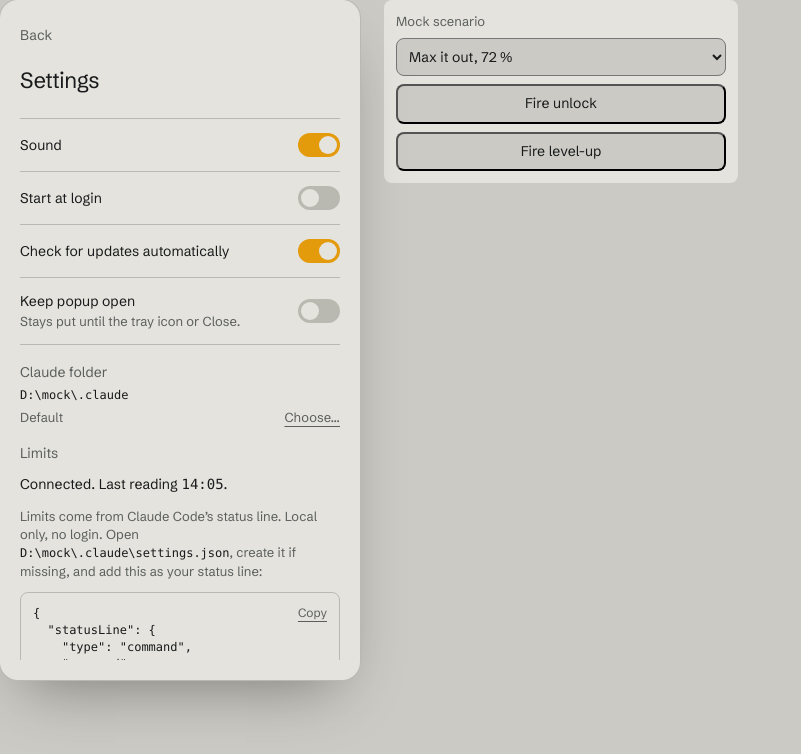
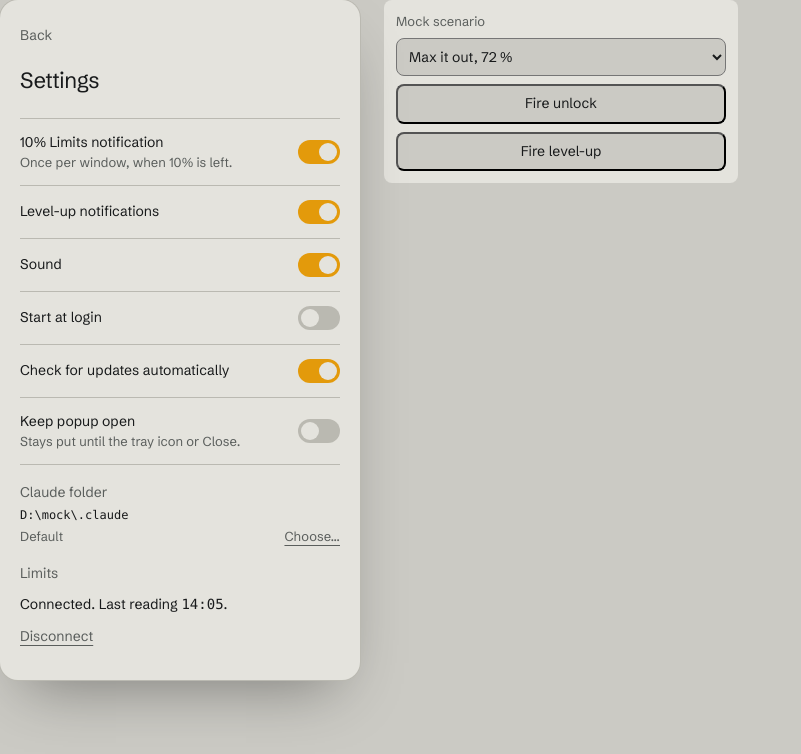
Before and after one commit to mango420/tokenmonk, a React (Vite) app: page / in a window 1280 px wide. Both pictures are taken after a click on the button "Settings". Shown: the top 754 px of the page, without its empty margins (0-801 px from the left). Built offline with nearby package versions, Linux system fonts and the light colour scheme; a web font is replaced by a local one.

Commit message:
TKM-307: (feat) Limits connect/disconnect row, notification toggles, drop snippet and mode-row styles

```diff
--- a/src/features/settings/LimitData.tsx
+++ b/src/features/settings/LimitData.tsx
@@ -1,187 +1,126 @@
-import { forwardRef, useCallback, useEffect, useRef, useState } from "react";
+import { forwardRef, useCallback, useEffect, useState } from "react";
 import type { AppActions } from "../../lib/appData";
-import { describeError } from "../../lib/backend";
-import type { LimitSetup, LimitsView, Platform, StatuslineFileInfo } from "../../lib/contracts";
-import { formatClock, formatDayTime } from "../../lib/format";
+import { describeError, useBackendEvent } from "../../lib/backend";
+import { Events, type LimitsConnection, type LimitsView } from "../../lib/contracts";
+import { formatClock } from "../../lib/format";
 import { TextLink } from "../../components/TextLink";
-import { SnippetCard } from "./SnippetCard";
 
 interface LimitDataProps {
   limits: LimitsView;
-  platform: Platform;
-  /** Effective Claude folder; `null` while unknown. */
-  folderPath: string | null;
-  loadLimitSetup: AppActions["loadLimitSetup"];
+  loadLimitsConnection: AppActions["loadLimitsConnection"];
+  connectLimits: AppActions["connectLimits"];
+  disconnectLimits: AppActions["disconnectLimits"];
 }
 
-/** `settings.json` inside the effective Claude folder (home-relative fallback while unknown). */
-function settingsFilePath(folder: string | null, windows: boolean): string {
-  if (folder === null || folder === "") {
-    return windows ? "%USERPROFILE%\\.claude\\settings.json" : "~/.claude/settings.json";
-  }
-  const sep = windows ? "\\" : "/";
-  return `${folder.replace(/[\\/]+$/, "")}${sep}settings.json`;
-}
+type Link = { state: "loading" } | { state: "failed" } | { state: "ready"; connection: LimitsConnection };
 
-type Setup = { state: "loading" } | { state: "failed" } | { state: "ready"; setup: LimitSetup };
+const BLOCKED_TEXT: Record<NonNullable<LimitsConnection["problem"]>, string> = {
+  noClaudeFolder: "Can’t connect: the Claude folder isn’t there. Pick it above.",
+  settingsUnreadable: "Can’t connect: Claude Code’s settings.json can’t be read.",
+  settingsInvalid: "Can’t connect: settings.json isn’t valid JSON. Fix it, then try again.",
+};
 
-function StatusLine({ limits, received }: { limits: LimitsView; received: boolean }) {
-  if (limits.status !== "unavailable") {
-    return (
-      <p className="limit-data__status">
-        {limits.fetchedAt === null ? (
-          "Connected."
-        ) : (
-          <>
-            Connected. Last reading{" "}
-            <span className="live-number">{formatClock(limits.fetchedAt)}</span>.
-          </>
-        )}
-      </p>
-    );
-  }
-  const text =
-    limits.reason === "noSource" || limits.reason === null
-      ? received
-        ? "Set up. No current limits."
-        : "Not set up yet."
-      : "Can’t read the limit file. Next reply fixes it.";
-  return <p className="limit-data__status">{text}</p>;
-}
-
-function CheckLine({ file, onCheck }: { file: StatuslineFileInfo; onCheck: () => void }) {
-  let body;
-  if (!file.exists) {
-    body = "Nothing from the status line yet. Paste the block below, then send Claude Code one message.";
-  } else if (file.receivedAt !== null) {
-    body = (
-      <>
-        <span className="live-number">{formatDayTime(file.receivedAt)}</span> · last status line. No current
-        window in it: the next reply brings one on Pro or Max.
-      </>
-    );
-  } else if (file.modifiedAt !== null) {
-    body = (
-      <>
-        <span className="live-number">{formatDayTime(file.modifiedAt)}</span> · something arrived, but it can’t
-        be read. Send another message; if it sticks, update Tokenmonk.
-      </>
-    );
-  } else {
-    body = "Something arrived, but it can’t be read. Send another message; if it sticks, update Tokenmonk.";
-  }
+function readingLine(limits: LimitsView) {
+  if (limits.status === "unavailable" || limits.fetchedAt === null) return "Connected. Limits after your next reply.";
   return (
-    <p className="caption limit-data__check">
-      {body}{" "}
-      <TextLink small onClick={onCheck}>
-        Check again
-      </TextLink>
-    </p>
+    <>
+      Connected. Last reading <span className="live-number">{formatClock(limits.fetchedAt)}</span>.
+    </>
   );
 }
 
-function snippetFor(command: string): string {
-  return JSON.stringify({ statusLine: { type: "command", command } }, null, 2);
-}
-
 /**
- * Settings, "Limits": the status-line snippet to paste into Claude Code's
- * settings. Tokenmonk never edits those settings itself.
+ * Settings, "Limits": one-click Connect or Disconnect of Claude Code's status
+ * line (the app writes `settings.json` itself, with a backup).
  */
 export const LimitData = forwardRef<HTMLElement, LimitDataProps>(function LimitData(
-  { limits, platform, folderPath, loadLimitSetup },
+  { limits, loadLimitsConnection, connectLimits, disconnectLimits },
   ref,
 ) {
-  const [setup, setSetup] = useState<Setup>({ state: "loading" });
+  const [link, setLink] = useState<Link>({ state: "loading" });
+  const [busy, setBusy] = useState(false);
+  const [failed, setFailed] = useState(false);
 
-  const alive = useRef(true);
+  const load = useCallback(() => {
+    loadLimitsConnection().then(
+      (connection) => setLink({ state: "ready", connection }),
+      (error: unknown) => {
+        console.warn(`get_limits_connection failed: ${describeError(error)}`);
+        setLink({ state: "failed" });
+      },
+    );
+  }, [loadLimitsConnection]);
+  useEffect(load, [load]);
+  useBackendEvent(Events.limitsConnectionChanged, (connection) => setLink({ state: "ready", connection }));
 
-  const load = useCallback(
-    (keepOnFailure: boolean) => {
-      loadLimitSetup().then(
-        (value) => {
-          if (alive.current) setSetup({ state: "ready", setup: value });
-        },
-        (error: unknown) => {
-          console.warn(`get_limit_setup failed: ${describeError(error)}`);
-          if (alive.current && !keepOnFailure) setSetup({ state: "failed" });
-        },
-      );
-    },
-    [loadLimitSetup],
-  );
+  const run = async (action: () => Promise<LimitsConnection>) => {
+    setBusy(true);
+    setFailed(false);
+    try {
+      setLink({ state: "ready", connection: await action() });
+    } catch (error) {
+      console.warn(`limits connection change failed: ${describeError(error)}`);
+      setFailed(true);
+    } finally {
+      setBusy(false);
+    }
+  };
 
-  useEffect(() => {
-    alive.current = true;
-    load(false);
-    return () => {
-      alive.current = false;
-    };
-  }, [load]);
-
-  const command = setup.state === "ready" ? setup.setup.statuslineCommand : null;
-  // A quoted path needs the call operator in PowerShell, which Git Bash can't parse.
-  const file = setup.state === "ready" ? setup.setup.statuslineFile : null;
-  const windows = platform === "windows";
-  const powerShellAlternative = windows && command !== null && command.startsWith('"');
-  const settingsPath = settingsFilePath(folderPath, windows);
+  const connection = link.state === "ready" ? link.connection : null;
+  let status;
+  let action = null;
+  if (link.state === "loading") {
+    status = "…";
+  } else if (connection === null) {
+    status = "Couldn’t read the Limits setup. Close Settings and open it again.";
+  } else if (connection.state === "connected") {
+    status = readingLine(limits);
+    action = (
+      <TextLink small onClick={() => void run(disconnectLimits)} disabled={busy}>
+        Disconnect
+      </TextLink>
+    );
+  } else if (connection.state === "blocked") {
+    status = connection.problem === null ? "Can’t connect right now." : BLOCKED_TEXT[connection.problem];
+    action = (
+      <TextLink small onClick={load} disabled={busy}>
+        Check again
+      </TextLink>
+    );
+  } else {
+    status = "Not connected.";
+    action = (
+      <TextLink small onClick={() => void run(connectLimits)} disabled={busy}>
+        Connect
+      </TextLink>
+    );
+  }
 
   return (
     <section ref={ref} className="limit-data" aria-labelledby="settings-limit-data">
       <span id="settings-limit-data" className="label">
         Limits
       </span>
-      <StatusLine limits={limits} received={file?.receivedAt != null} />
-      {file !== null && limits.status === "unavailable" ? (
-        <CheckLine file={file} onCheck={() => load(true)} />
+      <p className="limit-data__status">{status}</p>
+      {action === null ? null : <div className="limit-data__actions">{action}</div>}
+      {connection?.state === "notConnected" ? (
+        <p className="caption">
+          Limits come from Claude Code’s status line. Connect adds it to{" "}
+          <span className="limit-data__path">{connection.settingsPath ?? "settings.json"}</span>, with a backup.
+          {connection.previousStatusLine ? " Your current status line keeps working, output unchanged." : ""}
+        </p>
+      ) : null}
+      {connection?.state === "connected" && connection.previousStatusLine ? (
+        <p className="caption">Your own status line runs on, output unchanged. Disconnect restores it.</p>
       ) : null}
       <p className="caption">
-        Limits come from Claude Code’s status line. Local only, no login. Open{" "}
-        <span className="limit-data__path">{settingsPath}</span>, create it if missing, and add this as your status line:
+        Needs a Pro or Max plan. Numbers show up after the first reply; the desktop app may not run the status line.
       </p>
-
-      {setup.state === "loading" ? null : setup.state === "failed" ? (
-        <p className="caption" role="status">
-          Couldn’t look up the setup line. Close Settings and open it again.
+      {failed ? (
+        <p className="note note--error" role="alert">
+          Couldn’t change that. Try again.
         </p>
-      ) : command === null ? (
-        <p className="caption" role="status">
-          Couldn’t find the Tokenmonk executable. Reinstall, then look again.
-        </p>
-      ) : (
-        <>
-          <SnippetCard text={snippetFor(command)} copyLabel="Copy snippet" />
-          <p className="caption">
-            File already has settings? Put <span className="limit-data__path">"statusLine"</span> at the top
-            level next to them and end the key before it with a comma. Already has a{" "}
-            <span className="limit-data__path">"statusLine"</span>? This replaces it.
-            {windows ? "" : " To keep your own script, skip this block and use the line below."}
-          </p>
-          {powerShellAlternative ? (
-            <>
-              <p className="caption">No Git Bash? Claude Code then uses PowerShell. Use this one instead:</p>
-              <SnippetCard text={snippetFor(`& ${command}`)} copyLabel="Copy PowerShell snippet" />
-            </>
-          ) : null}
-          {windows ? (
-            <p className="caption">
-              Already have a status line? Tokenmonk can’t share it on Windows yet. Swap yours for the block
-              above, or keep it and go without limits.
-            </p>
-          ) : (
-            <>
-              <p className="caption">
-                Already have a status line script? Leave{" "}
-                <span className="limit-data__path">settings.json</span> as it is. Add this line inside the
-                script, after it reads the input:
-              </p>
-              <SnippetCard text={`printf '%s' "$input" | ${command} >/dev/null`} copyLabel="Copy chain line" />
-            </>
-          )}
-        </>
-      )}
-
-      <p className="caption">Needs a Pro or Max plan. Numbers show up after the first reply. Limits come from Claude Code’s status line; sessions in the desktop app may not run it and then bring no numbers.</p>
+      ) : null}
     </section>
   );
 });
--- a/src/features/settings/SettingsView.tsx
+++ b/src/features/settings/SettingsView.tsx
@@ -4,11 +4,14 @@ import { TextLink } from "../../components/TextLink";
 import { TopRow } from "../../components/TopRow";
 import type { AppActions, AppData } from "../../lib/appData";
 import { describeError, openExternal, pickFolder } from "../../lib/backend";
-import type { ClaudeFolder, SettingsPatch, UpdateStatus } from "../../lib/contracts";
+import type { ClaudeFolder, Settings, SettingsPatch, UpdateStatus } from "../../lib/contracts";
 import { formatClock } from "../../lib/format";
 import { useEscape } from "../../lib/useEscape";
 import { ClaudeFolderRow } from "./ClaudeFolderRow";
 import { LimitData } from "./LimitData";
+
+/** A patch plus the two notification keys, until `SettingsPatch` carries them itself. */
+type SettingsChange = SettingsPatch & Pick<Settings, "notifyLimits" | "notifyLevelUps">;
 
 interface SettingsViewProps {
   data: AppData;
@@ -29,19 +32,19 @@ export function SettingsView({ data, actions, onBack, scrollToLimits = false, on
     if (scrollToLimits) limitsRef.current?.scrollIntoView({ block: "start" });
   }, [scrollToLimits]);
 
-  const [pending, setPending] = useState<SettingsPatch>({});
+  const [pending, setPending] = useState<SettingsChange>({});
   const [failed, setFailed] = useState(false);
   /** Latest call number per key; only the newest call may clear its pending value. */
-  const sequence = useRef<Partial<Record<keyof SettingsPatch, number>>>({});
+  const sequence = useRef<Partial<Record<keyof SettingsChange, number>>>({});
 
   useEscape(onBack);
 
   const shown = { ...data.settings, ...pending };
 
-  const change = async (patch: SettingsPatch) => {
+  const change = async (patch: SettingsChange) => {
     setFailed(false);
-    const keys = Object.keys(patch) as (keyof SettingsPatch)[];
-    const ticket: Partial<Record<keyof SettingsPatch, number>> = {};
+    const keys = Object.keys(patch) as (keyof SettingsChange)[];
+    const ticket: Partial<Record<keyof SettingsChange, number>> = {};
     for (const key of keys) {
       ticket[key] = (sequence.current[key] ?? 0) + 1;
       sequence.current[key] = ticket[key];
@@ -83,6 +86,25 @@ export function SettingsView({ data, actions, onBack, scrollToLimits = false, on
         <h1 className="title">Settings</h1>
 
         <div className="switch-list">
+          <div className="switch-row">
+            <span className="switch-row__text">
+              <span>10% Limits notification</span>
+              <span className="caption">Once per window, when 10% is left.</span>
+            </span>
+            <Switch
+              label="10% Limits notification"
+              checked={shown.notifyLimits ?? true}
+              onChange={(notifyLimits) => void change({ notifyLimits })}
+            />
+          </div>
+          <div className="switch-row">
+            <span>Level-up notifications</span>
+            <Switch
+              label="Level-up notifications"
+              checked={shown.notifyLevelUps ?? true}
+              onChange={(notifyLevelUps) => void change({ notifyLevelUps })}
+            />
+          </div>
           <div className="switch-row">
             <span>Sound</span>
             <Switch label="Sound" checked={shown.sound} onChange={(sound) => void change({ sound })} />
@@ -130,10 +152,10 @@ export function SettingsView({ data, actions, onBack, scrollToLimits = false, on
 
         <LimitData
           ref={limitsRef}
-          folderPath={folder?.path ?? null}
           limits={data.dashboard.limits}
-          platform={data.appInfo.platform}
-          loadLimitSetup={actions.loadLimitSetup}
+          loadLimitsConnection={actions.loadLimitsConnection}
+          connectLimits={actions.connectLimits}
+          disconnectLimits={actions.disconnectLimits}
         />
 
         <div className="bottom-group">
--- a/src/features/settings/SnippetCard.tsx
+++ /dev/null
@@ -1,74 +0,0 @@
-import { useEffect, useRef, useState } from "react";
-import { TextLink } from "../../components/TextLink";
-
-type Feedback = "copied" | "failed" | null;
-
-const COPIED_MS = 2_000;
-
-interface SnippetCardProps {
-  /** Selectable text; what the copy link puts on the clipboard. */
-  text: string;
-  /** Accessible name of the copy link, for example "Copy snippet". */
-  copyLabel: string;
-}
-
-const COPIED_CAPTION = "Copied. Paste it, then send Claude Code one message.";
-
-/**
- * Snippet block (1 px `line` border, mono) with a "Copy" link in the top right.
- * A failed copy selects the text and says so calmly.
- */
-export function SnippetCard({ text, copyLabel }: SnippetCardProps) {
-  const [feedback, setFeedback] = useState<Feedback>(null);
-  const textRef = useRef<HTMLPreElement>(null);
-  const timer = useRef<number | null>(null);
-
-  useEffect(
-    () => () => {
-      if (timer.current !== null) window.clearTimeout(timer.current);
-    },
-    [],
-  );
-
-  const selectText = () => {
-    const node = textRef.current;
-    const selection = window.getSelection();
-    if (node === null || selection === null) return;
-    const range = document.createRange();
-    range.selectNodeContents(node);
-    selection.removeAllRanges();
-    selection.addRange(range);
-  };
-
-  const copy = async () => {
-    if (timer.current !== null) window.clearTimeout(timer.current);
-    try {
-      await navigator.clipboard.writeText(text);
-      setFeedback("copied");
-      timer.current = window.setTimeout(() => setFeedback(null), COPIED_MS);
-    } catch {
-      setFeedback("failed");
-      selectText();
-    }
-  };
-
-  return (
-    <>
-      <div className="snippet">
-        <pre ref={textRef} className="snippet__text">
-          {text}
-        </pre>
-        <span className="snippet__copy">
-          <TextLink small label={copyLabel} onClick={() => void copy()}>
-            Copy
-          </TextLink>
-        </span>
-      </div>
-      {feedback === null ? null : (
-        <p className="caption" role="status">
-          {feedback === "copied" ? COPIED_CAPTION : "Couldn’t copy. Select it and copy by hand."}
-        </p>
-      )}
-    </>
-  );
-}
--- a/src/lib/appData.ts
+++ b/src/lib/appData.ts
@@ -15,7 +15,7 @@ import {
   type ClaudeFolder,
   type DashboardSnapshot,
   type GameState,
-  type LimitSetup,
+  type LimitsConnection,
   type Mode,
   type Settings,
   type SettingsPatch,
@@ -24,7 +24,7 @@ import {
 import {
   defaultScenario,
   getMockScenarios,
-  mockLimitSetup,
+  mockLimitsConnection,
   type MockScenarioId,
 } from "./mock";
 
@@ -48,8 +48,12 @@ export interface AppActions {
   updateSettings: (patch: SettingsPatch) => Promise<boolean>;
   /** Picks the first mode (`max` or `diy`). Resolves `false` when rejected. */
   completeOnboarding: (mode: Mode) => Promise<boolean>;
-  /** Reads the status-line setup values. Rejects when the core can't answer. */
-  loadLimitSetup: () => Promise<LimitSetup>;
+  /** Reads the Limits connection. Rejects when the core can't answer. */
+  loadLimitsConnection: () => Promise<LimitsConnection>;
+  /** "Connect". Resolves the new state; rejects when the core refuses. */
+  connectLimits: () => Promise<LimitsConnection>;
+  /** "Disconnect". Resolves the new state; rejects when the core refuses. */
+  disconnectLimits: () => Promise<LimitsConnection>;
   /** Reads the effective Claude folder. Rejects when the core can't answer. */
   loadClaudeFolder: () => Promise<ClaudeFolder>;
   /** "Check now". A rejected call reads as `checkFailed`. */
@@ -197,7 +201,9 @@ function useLiveAppData(enabled: boolean): AppState {
     [apply],
   );
 
-  const loadLimitSetup = useCallback(() => call(Commands.getLimitSetup), []);
+  const loadLimitsConnection = useCallback(() => call(Commands.getLimitsConnection), []);
+  const connectLimits = useCallback(() => call(Commands.connectLimits), []);
+  const disconnectLimits = useCallback(() => call(Commands.disconnectLimits), []);
   const loadClaudeFolder = useCallback(() => call(Commands.getClaudeFolder), []);
 
   const checkForUpdates = useCallback(async () => {
@@ -227,7 +233,7 @@ function useLiveAppData(enabled: boolean): AppState {
   return {
     phase,
     data,
-    actions: { updateSettings, completeOnboarding, loadLimitSetup, loadClaudeFolder, checkForUpdates, installUpdate },
+    actions: { updateSettings, completeOnboarding, loadLimitsConnection, connectLimits, disconnectLimits, loadClaudeFolder, checkForUpdates, installUpdate },
     retry,
   };
 }
@@ -263,10 +269,21 @@ function useMockAppData(scenario: MockScenarioId): AppState {
     setUpdate((u) => (u.kind === "available" || u.kind === "installFailed" ? { kind: "downloading", version: u.version, percent: null } : u));
   }, []);
 
-  const loadLimitSetup = useCallback(
-    async () => mockLimitSetup(getMockScenarios()[scenario]),
-    [scenario],
-  );
+  const [connection, setConnection] = useState<LimitsConnection>(() => mockLimitsConnection(source));
+  useEffect(() => {
+    setConnection(mockLimitsConnection(getMockScenarios()[scenario]));
+  }, [scenario]);
+  const loadLimitsConnection = useCallback(async () => connection, [connection]);
+  const connectLimits = useCallback(async () => {
+    const next: LimitsConnection = { ...connection, state: "connected", problem: null };
+    setConnection(next);
+    return next;
+  }, [connection]);
+  const disconnectLimits = useCallback(async () => {
+    const next: LimitsConnection = { ...connection, state: "notConnected", problem: null };
+    setConnection(next);
+    return next;
+  }, [connection]);
 
   const loadClaudeFolder = useCallback(async (): Promise<ClaudeFolder> => {
     const chosen = settings.claudeFolder ?? null;
@@ -286,7 +303,7 @@ function useMockAppData(scenario: MockScenarioId): AppState {
       game: source.game,
       update,
     },
-    actions: { updateSettings, completeOnboarding, loadLimitSetup, loadClaudeFolder, checkForUpdates, installUpdate },
+    actions: { updateSettings, completeOnboarding, loadLimitsConnection, connectLimits, disconnectLimits, loadClaudeFolder, checkForUpdates, installUpdate },
     retry: () => undefined,
   };
 }
--- a/src/lib/mock.ts
+++ b/src/lib/mock.ts
@@ -10,6 +10,7 @@ import type {
   GameState,
   LevelUp,
   LimitSetup,
+  LimitsConnection,
   StatuslineFileInfo,
   Settings,
   TokenBreakdown,
@@ -306,6 +307,16 @@ const setupMissing: LimitSetup = { statuslineCommand: null, statuslineFile: file
 
 export function mockLimitSetup(scenario: MockScenario): LimitSetup {
   return scenario.limitSetup ?? setupPlain;
+}
+
+/** Dev-only Limits connection: connected when limits flow, blocked in the "missing" scenario. */
+export function mockLimitsConnection(scenario: MockScenario): LimitsConnection {
+  const settingsPath = "D:\\mock\\.claude\\settings.json";
+  if (scenario.limitSetup?.statuslineCommand === null) {
+    return { state: "blocked", settingsPath: null, previousStatusLine: false, problem: "noClaudeFolder", detail: null };
+  }
+  const connected = scenario.dashboard.limits.status !== "unavailable";
+  return { state: connected ? "connected" : "notConnected", settingsPath, previousStatusLine: false, problem: null, detail: null };
 }
 
 /** Fake events for the dev notice buttons. */
--- a/src/styles/popup.css
+++ b/src/styles/popup.css
@@ -654,48 +654,6 @@ html[data-maximized] .popup {
 
 /* ---------------------------------------------------------------- settings */
 
-.mode-row {
-  position: relative;
-  display: block;
-  width: 100%;
-  padding: var(--gap-14) 0;
-  border: 0;
-  border-top: var(--hair) solid var(--line);
-  border-radius: 0;
-  background: none;
-  text-align: left;
-}
-
-/* Checked: a bar flush with the popup's left edge, full row height. */
-.mode-row::before {
-  content: "";
-  position: absolute;
-  top: calc(-1 * var(--hair));
-  bottom: 0;
-  left: calc(-1 * var(--popup-padding));
-  width: var(--accent-rule);
-  background: var(--accent);
-  opacity: 0;
-}
-
-.mode-row[aria-checked="true"]::before {
-  opacity: 1;
-}
-
-.mode-row__name {
-  display: flex;
-  align-items: center;
-  gap: var(--gap-6);
-  font-size: var(--text-choice-size);
-  font-weight: var(--weight-medium);
-}
-
-.mode-row__description {
-  display: block;
-  font-size: var(--text-caption-size);
-  color: var(--ink-2);
-}
-
 .switch-list {
   margin-top: var(--gap-18);
 }
@@ -771,42 +729,15 @@ html[data-maximized] .popup {
   margin: 0;
 }
 
-.limit-data__check {
-  margin-top: calc(var(--space-1) - var(--space-3));
+.limit-data__actions {
+  display: flex;
+  gap: var(--gap-14);
 }
 
 .limit-data__path {
   font-family: var(--font-mono);
   font-size: var(--text-small-size);
   color: var(--ink);
-}
-
-.snippet {
-  position: relative;
-  padding: var(--space-3);
-  border: var(--hair) solid var(--line);
-  border-radius: var(--radius-toast);
-}
-
-.snippet__text {
-  margin: 0;
-  /* Room for the "Copy" link in the top right corner. */
-  padding-right: calc(var(--space-6) + var(--space-5));
-  color: var(--ink);
-  font-family: var(--font-mono);
-  font-size: var(--text-small-size);
-  line-height: var(--text-body-line);
-  white-space: pre-wrap;
-  overflow-wrap: anywhere;
-  user-select: text;
-}
-
-.snippet__copy {
-  position: absolute;
-  top: var(--space-3);
-  right: var(--space-3);
-  font-size: var(--text-small-size);
-  line-height: var(--text-body-line);
 }
 
 /* ------------------------------------------------------------ achievements */
```
